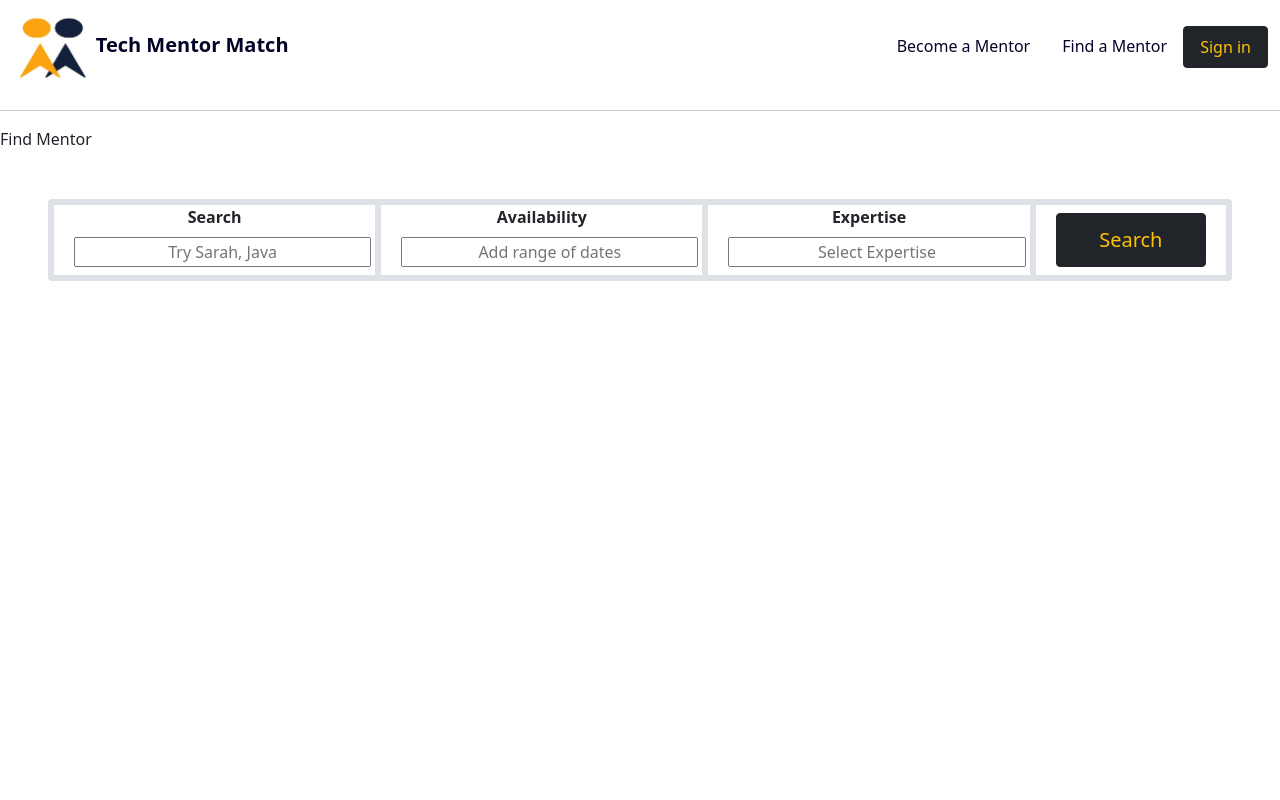
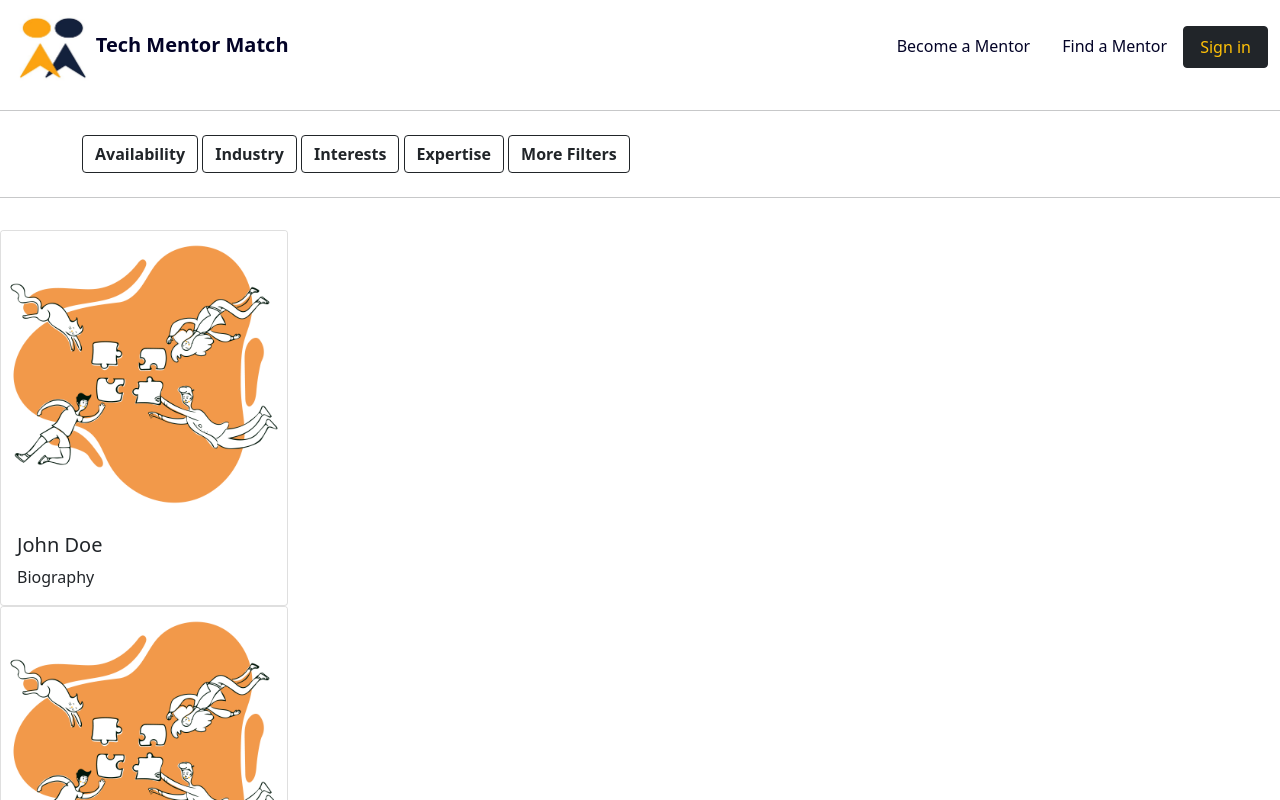
Before and after one commit to sehersarin/InternHacks2021, a React (Create React App) app: page /find-mentor in a window 1280 px wide. Shown: the top 800 px of the page. Built offline with nearby package versions, Linux system fonts and the light colour scheme.

Commit message:
Moved files around, added new components

```diff
--- a/src/App.js
+++ b/src/App.js
@@ -2,14 +2,16 @@ import Header from './Components/Header'
 import Body from './Components/Body'
 import Footer from './Components/Footer'
 import 'bootstrap/dist/css/bootstrap.min.css';
-import FindMentor from './Components/FindMentor';
-import Study from './Components/Study';
-import Community from './Components/Community';
-import Apply from './Components/Apply';
-import ApplyMentee from './Components/ApplyMentee';
-import ApplyMentor from './Components/ApplyMentor';
-import BecomeMentor from './Components/BecomeMentor';
-import SignIn from './Components/SignIn';
+import FindMentor from './Components/Mentees/FindMentor';
+import Study from './Components/Mentees/Study';
+import Community from './Components/Mentees/Community';
+import Apply from './Components/Applications/Apply';
+import ApplyMentee from './Components/Applications/ApplyMentee';
+import ApplyMentor from './Components/Applications/ApplyMentor';
+import BecomeMentor from './Components/Applications/BecomeMentor';
+import SignIn from './Components/Log-in/SignIn';
+import SignUp from './Components/Log-in/SignUp';
+import ForgotPassword from './Components/Log-in/ForgotPassword';
 import Route from './Components/Route';
 
 function App() {
@@ -38,6 +40,12 @@ function App() {
      <Route path='/sign-in'>
        <SignIn />
      </Route>
+     <Route path='/sign-up'>
+       <SignUp />
+      </Route>
+      <Route path='/forgot-password'>
+       <ForgotPassword />
+      </Route>
      <Route path='/study'>
        <Study />
      </Route>
--- a/src/Components/Apply.js
+++ b/src/Components/Applications/Apply.js
@@ -1,7 +1,7 @@
 function Apply() {
     return(
         <div>
-            <h4 className="text-center"><b>Apply Today</b></h4>
+            <h3 className="text-center mt-4 mb-4"><b>Apply Today</b></h3>
             <div className="container">
                 <div className="row">
                     <div className="col-6">
@@ -18,7 +18,7 @@ function Apply() {
                                     <a className="navbar-brand navb h1" href="/apply-mentor">
                                         {" "}
                                         <button className="btn btn-dark text-warning rounded p-4 mt-2 w-95 fs-2">
-                                            Apply to be a Mentor
+                                            <h4><b>Apply to become a Mentor</b></h4>
                                         </button>
                                     </a>
                                 </div>
@@ -39,7 +39,7 @@ function Apply() {
                                     <a className="navbar-brand navb h1" href="/apply-mentee">
                                         {" "}
                                         <button className="btn btn-dark text-warning rounded p-4 mt-2 w-95 fs-2">
-                                            Apply to be a Mentee
+                                            <h4><b>Apply to become a Mentee</b></h4>
                                         </button>
                                     </a>
                                 </div>
--- a/src/Components/Body.js
+++ b/src/Components/Body.js
@@ -21,7 +21,7 @@ const Body = () => {
                   <a className="navbar-brand navb h1" href="/apply">
                     {" "}
                     <button className="btn btn-dark text-warning rounded p-4 mt-2 w-95 fs-2">
-                      Join our Program
+                      <h4><b>Join our Program</b></h4>
                     </button>
                   </a>
                 </div>
--- a/src/Components/FindMentor.js
+++ /dev/null
@@ -1,9 +0,0 @@
-function FindMentor() {
-    return(
-        <div>
-            Find Mentor
-        </div>
-    )
-}
-
-export default FindMentor;
--- /dev/null
+++ b/src/Components/Log-in/ForgotPassword.js
@@ -0,0 +1,7 @@
+function ForgotPassword() {
+    return(
+        <div>Forgot Password</div>
+    )
+}
+
+export default ForgotPassword;
--- /dev/null
+++ b/src/Components/Log-in/SignUp.js
@@ -0,0 +1,7 @@
+function SignUp() {
+    return(
+        <div>Sign Up</div>
+    )
+}
+
+export default SignUp;
--- /dev/null
+++ b/src/Components/Mentees/FindMentor.js
@@ -0,0 +1,57 @@
+import 'bootstrap/dist/css/bootstrap.min.css';
+import {
+    Button,
+    Card
+ } from 'react-bootstrap';
+import team from "../../Images/team.png";
+
+function FindMentor() {
+    return(
+        <div>
+            <div className="container">
+                <div className="col-12">
+                    <div className="mt-4 mb-4 mr-2">
+                        <Button variant="outline-dark">
+                            <b>Availability</b>
+                        </Button>{' '}
+                        <Button variant="outline-dark">
+                            <b>Industry</b>
+                        </Button>{' '}
+                        <Button variant="outline-dark">
+                            <b>Interests</b>
+                        </Button>{' '}
+                        <Button variant="outline-dark">
+                            <b>Expertise</b>
+                        </Button>{' '}
+                        <Button variant="outline-dark">
+                            <b>More Filters</b>
+                        </Button>{' '}
+                    </div>
+                </div>
+            </div>
+            <hr/>
+            <div className="col-12">
+                <div className="row">
+                    <div className="mt-3 ml-1 mr-1">
+                        <Card style={{ width : '18rem'}}>
+                            <Card.Img variant="top" src={team}/>
+                            <Card.Body>
+                                <Card.Title>John Doe</Card.Title>
+                                <Card.Text>Biography</Card.Text>
+                            </Card.Body>
+                        </Card>
+                        <Card style={{ width : '18rem'}}>
+                            <Card.Img variant="top" src={team}/>
+                            <Card.Body>
+                                <Card.Title>Jane Doe</Card.Title>
+                                <Card.Text>Biography</Card.Text>
+                            </Card.Body>
+                        </Card>
+                    </div>
+                </div>
+            </div>
+        </div>
+    )
+}
+
+export default FindMentor;
```
Also changed, not shown: src/Components/Applications/ApplyMentee.js (renamed from src/Components/ApplyMentee.js), src/Components/Applications/ApplyMentor.js (renamed from src/Components/ApplyMentor.js), src/Components/Applications/BecomeMentor.js (renamed from src/Components/BecomeMentor.js), src/Components/Mentees/Community.js (renamed from src/Components/Community.js), src/Components/Mentees/Study.js (renamed from src/Components/Study.js).
